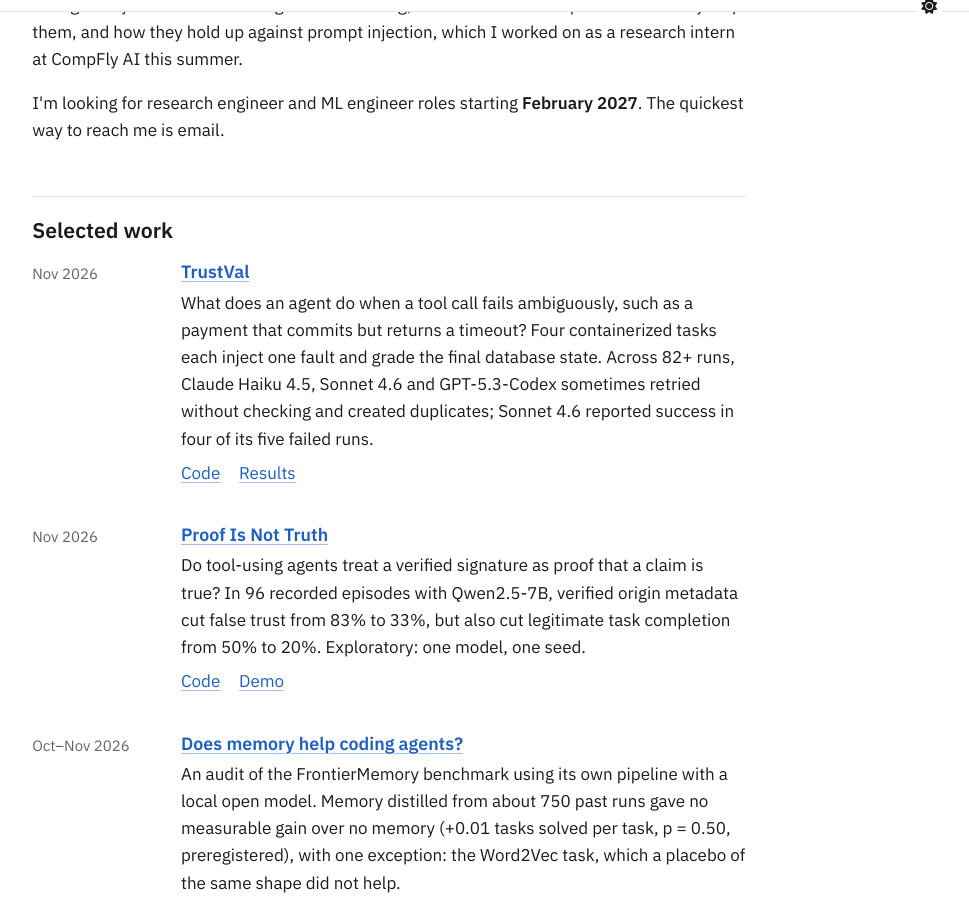
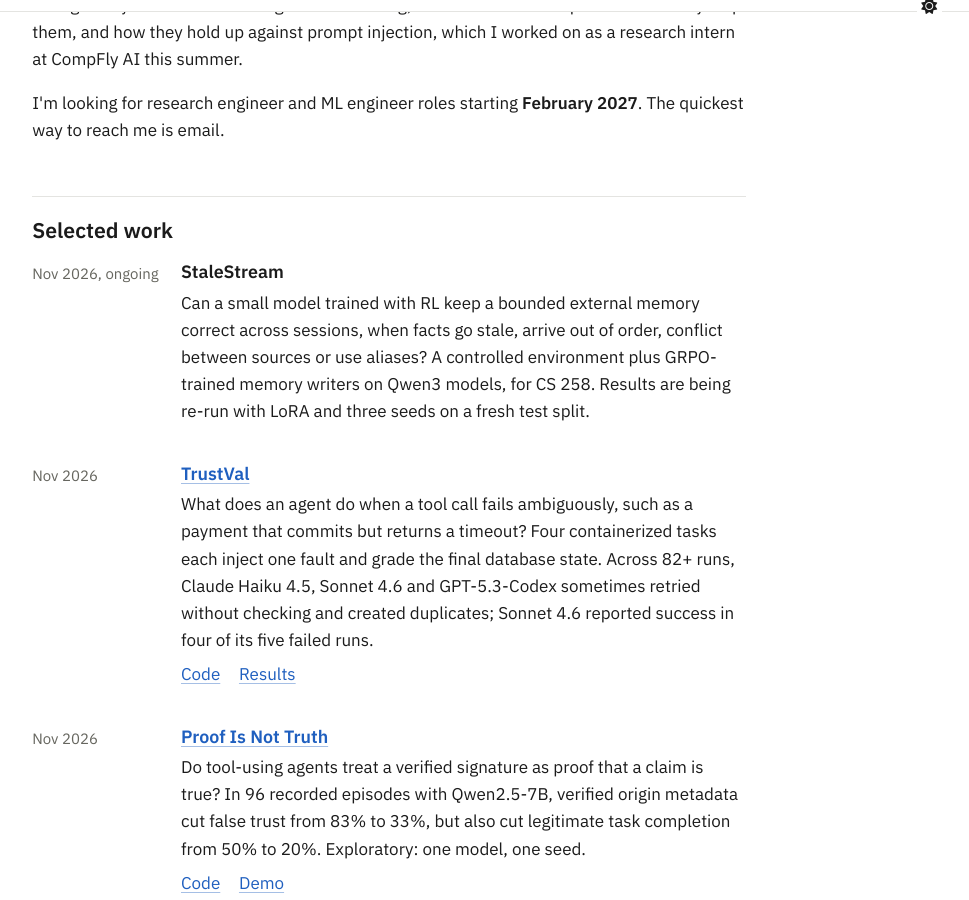
Before and after one commit to Vedant2100/vedant2100.github.io, a Jekyll site: the page built from _pages/about.md, in a window 1280 px wide and 900 px high, scrolled down 383 px. Shown: the whole window, without its empty margins (153-1122 px from the left). Built offline with Jekyll 4.4.1, drawn with Linux system fonts in a browser that asks for light colours; a script bundle is joined from its source files by our own code; library files that are not in the unit come from our copies.

Commit message:
Add StaleStream as ongoing work

```diff
--- a/_pages/about.md
+++ b/_pages/about.md
@@ -33,6 +33,13 @@ redirect_from:
 <section class="home-section" id="work" aria-labelledby="work-heading">
   <h2 id="work-heading">Selected work</h2>
   <ol class="entries">
+    <li class="entry">
+      <p class="entry__when">Nov 2026, ongoing</p>
+      <div class="entry__body">
+        <h3>StaleStream</h3>
+        <p>Can a small model trained with RL keep a bounded external memory correct across sessions, when facts go stale, arrive out of order, conflict between sources or use aliases? A controlled environment plus GRPO-trained memory writers on Qwen3 models, for CS 258. Results are being re-run with LoRA and three seeds on a fresh test split.</p>
+      </div>
+    </li>
     <li class="entry">
       <p class="entry__when">Nov 2026</p>
       <div class="entry__body">
```
